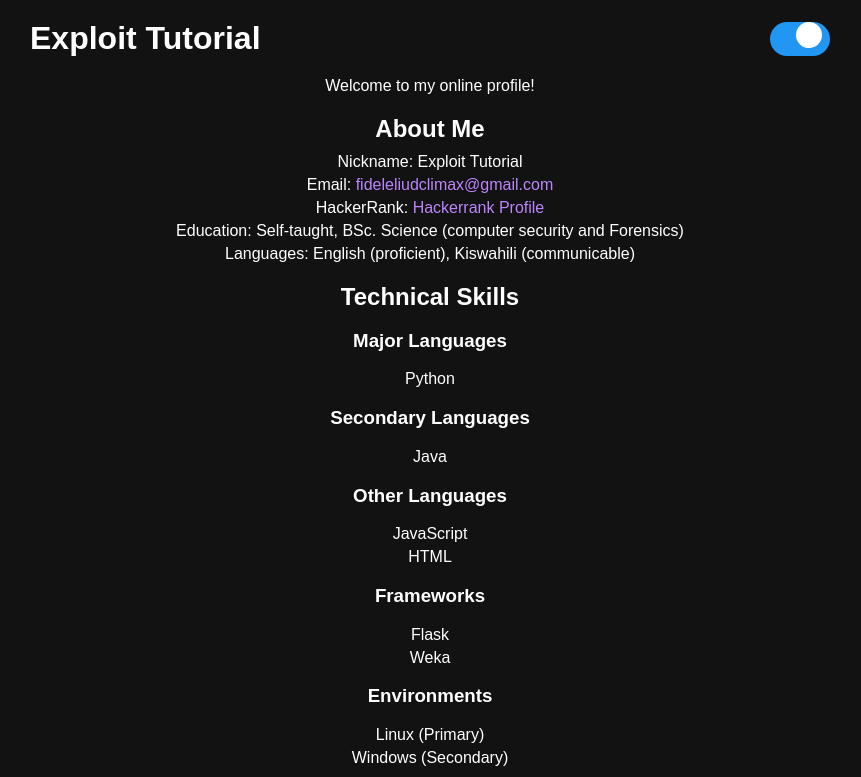
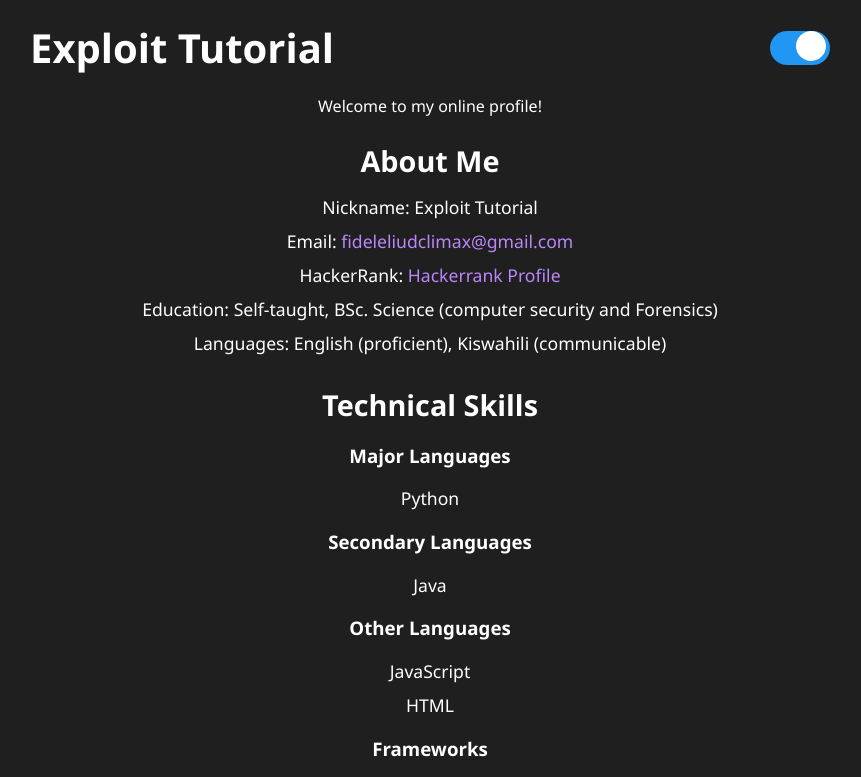
Before and after one commit to phantom-kali/phantom-kali.github.io, a plain HTML site: page index.html in a window 1280 px wide. Shown: the top 777 px of the page, without its empty margins (210-1071 px from the left). Drawn offline with Linux system fonts and the light colour scheme.

Commit message:
Update index.html

```diff
--- a/index.html
+++ b/index.html
@@ -6,10 +6,10 @@
     <title>Exploit Tutorial</title>
     <style>
         body {
-            font-family: sans-serif;
+            font-family: 'Segoe UI', Tahoma, Geneva, Verdana, sans-serif;
             margin: 0;
             padding: 0;
-            background-color: #121212;
+            background-color: #1f1f1f;
             color: #fff;
             transition: background-color 0.4s, color 0.4s;
         }
@@ -28,7 +28,7 @@
         }
 
         h1 {
-            font-size: 2em;
+            font-size: 2.5em;
             margin: 0;
         }
 
@@ -54,16 +54,18 @@
             bottom: 0;
             background-color: #666;
             transition: .4s;
+            border-radius: 34px;
         }
 
         .slider:before {
             position: absolute;
             content: "";
-            width: 26px;
-            height: 26px;
+            width: 30px;
+            height: 30px;
             background-color: #fff;
             border-radius: 50%;
             transition: .4s;
+            transform: translateX(4px);
         }
 
         input:checked + .slider {
@@ -74,25 +76,17 @@
             transform: translateX(26px);
         }
 
-        .slider.round {
-            border-radius: 34px;
-        }
-
-        .slider.round:before {
-            border-radius: 50%;
-        }
-
         .content {
             text-align: center;
         }
 
         section {
-            margin-bottom: 20px;
+            margin-bottom: 30px;
         }
 
         h2 {
-            font-size: 1.5em;
-            margin-bottom: 10px;
+            font-size: 1.8em;
+            margin-bottom: 15px;
         }
 
         ul {
@@ -102,7 +96,8 @@
         }
 
         li {
-            margin-bottom: 5px;
+            margin-bottom: 10px;
+            font-size: 1.1em;
         }
 
         a {
@@ -120,7 +115,7 @@
         }
 
         .dark-theme {
-            background-color: #121212;
+            background-color: #1f1f1f;
             color: #fff;
         }
 
@@ -135,7 +130,7 @@
             <h1>Exploit Tutorial</h1>
             <label class="theme-toggle">
                 <input type="checkbox" id="theme-switch" checked>
-                <span class="slider round"></span>
+                <span class="slider"></span>
             </label>
         </header>
 
```
